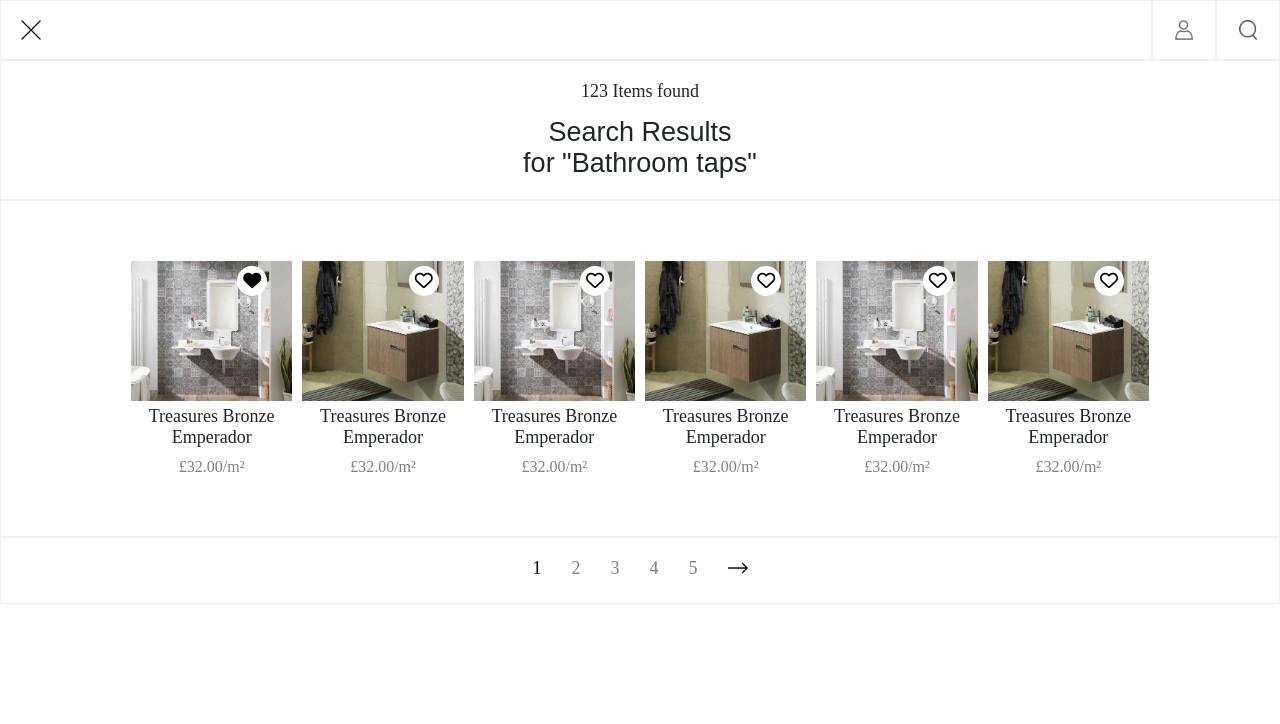
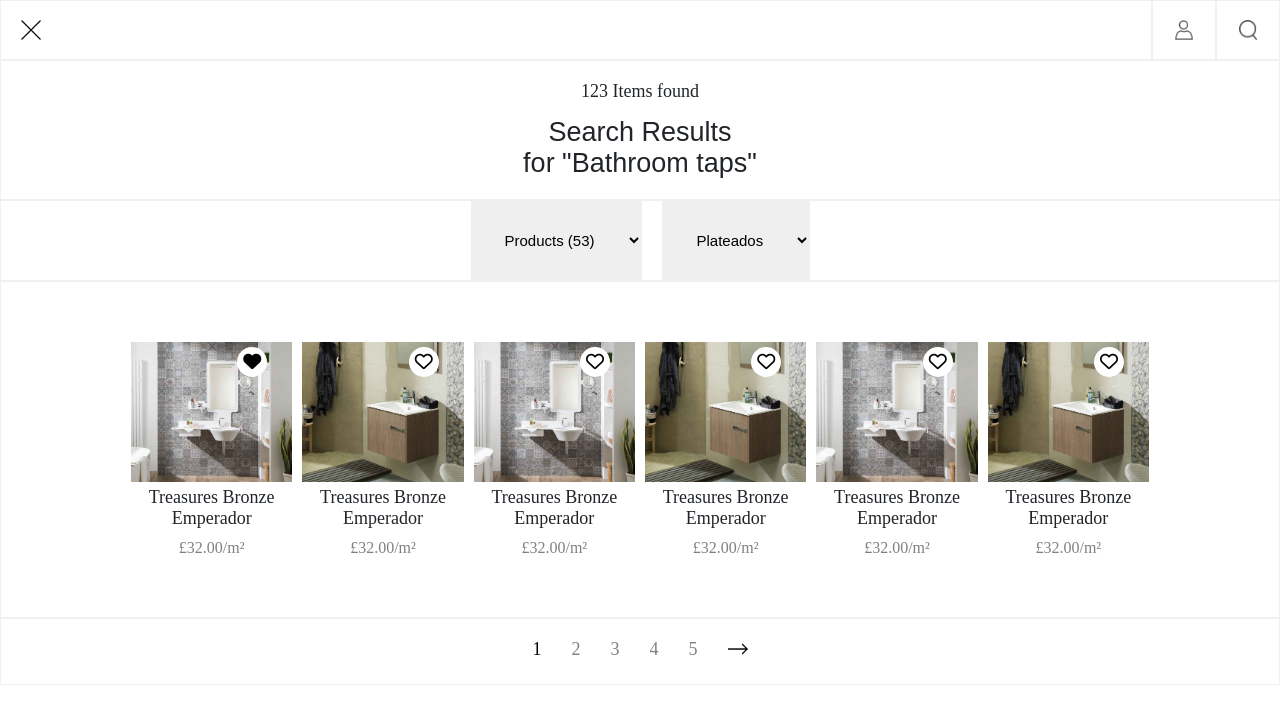
Before and after one commit to robertcach/flat101-maquetacion, a plain HTML site: page index.html in a window 1280 px wide. Drawn offline with Linux system fonts and the light colour scheme; files whose address does not match are found by name.

Commit message:
feat: javascript selects done

```diff
--- a/index.html
+++ b/index.html
@@ -28,6 +28,11 @@
     <section class="search-info">
       <p class="search-info__items">123 Items found</p>
       <h3 class="search-info__title">Search Results<br> for "Bathroom taps"</h3>
+    </section>
+
+    <section class="selects">
+      <div class="selects__products"></div>
+      <div class="selects__sort"></div>
     </section>
 
     <section class="results">
@@ -126,8 +131,9 @@
           </a>
         </li>
       </ul>
-
     </section>
   </main>
+
+  <script type="text/javascript" src="/js/index.js"></script>
 </body>
 </html>
--- /dev/null
+++ b/js/index.js
@@ -0,0 +1,33 @@
+const firstSelect = document.getElementsByClassName("selects__products")
+const selectProducts = document.createElement("select")
+selectProducts.className = "selects__single"
+
+const firstSelectProducts = document.createElement("option")
+firstSelectProducts.innerText = "Products (53)"
+
+const secondSelectProducts = document.createElement("option")
+secondSelectProducts.innerText = "Grifos"
+
+const thirdSelectProducts = document.createElement("option")
+thirdSelectProducts.innerText = "Espejos"
+
+firstSelect[0].appendChild(selectProducts)
+selectProducts.appendChild(firstSelectProducts)
+selectProducts.appendChild(secondSelectProducts)
+selectProducts.appendChild(thirdSelectProducts)
+
+
+
+const secondSelect = document.getElementsByClassName("selects__sort")
+const orderProducts = document.createElement("select")
+orderProducts.className = "selects__single"
+
+const firstOrderProducts = document.createElement("option")
+firstOrderProducts.innerText = "Plateados"
+
+const secondOrderProducts = document.createElement("option")
+secondOrderProducts.innerText = "Largos"
+
+secondSelect[0].appendChild(orderProducts)
+orderProducts.appendChild(firstOrderProducts)
+orderProducts.appendChild(secondOrderProducts)
--- a/src/general.scss
+++ b/src/general.scss
@@ -2,6 +2,7 @@
 $main-color: #212529;
 $secondary-color: #808080;
 $white-color: #ffffff;
+$border: #f1f0ee;
 
 
 /* GENERAL STYLES */
--- a/src/index.scss
+++ b/src/index.scss
@@ -7,7 +7,7 @@
   height: 6rem;
 
   &__icons {
-    border: solid 1px #f1f0ee;
+    border: solid 1px $border;
     height: 100%;
     width: 15%;
     display: flex;
@@ -54,7 +54,7 @@
 .search-info {
   text-align: center;
   padding: 5rem 0;
-  border: 1px solid #f1f0ee;
+  border: 1px solid $border;
   padding: 2rem 2rem;
   color: $main-color;
 
@@ -72,7 +72,27 @@
     font-weight: 300;
     font-size: 2.7rem;
   }
+}
 
+
+
+
+/* SELECTS */
+.selects {
+  border: 1px solid $border;
+  display: flex;
+  justify-content: center;
+
+  &__single {
+    border: none;
+    padding: 3rem 3rem;
+    font-size: 1.5rem;
+  }
+
+  &__products {
+    border-right: 1px solid $border;
+    padding-right: 2rem;
+  }
 }
 
 
@@ -83,7 +103,7 @@
   gap: 1rem;
   grid-template-columns: repeat(auto-fill, minmax(15rem, 1fr));
   text-align: center;
-  border: 1px solid #f1f0ee;
+  border: 1px solid $border;
   padding: 2rem 2rem;
 
   @media (min-width: 768px) {
@@ -137,7 +157,7 @@
     display: flex;
     flex-flow: row wrap;
     justify-content: space-evenly;
-    border: 1px solid #f1f0ee;
+    border: 1px solid $border;
 
     @media (min-width: 768px) {
       padding: 2rem 13rem;
```
Also changed, not shown: css/index.css, 2 other files.
